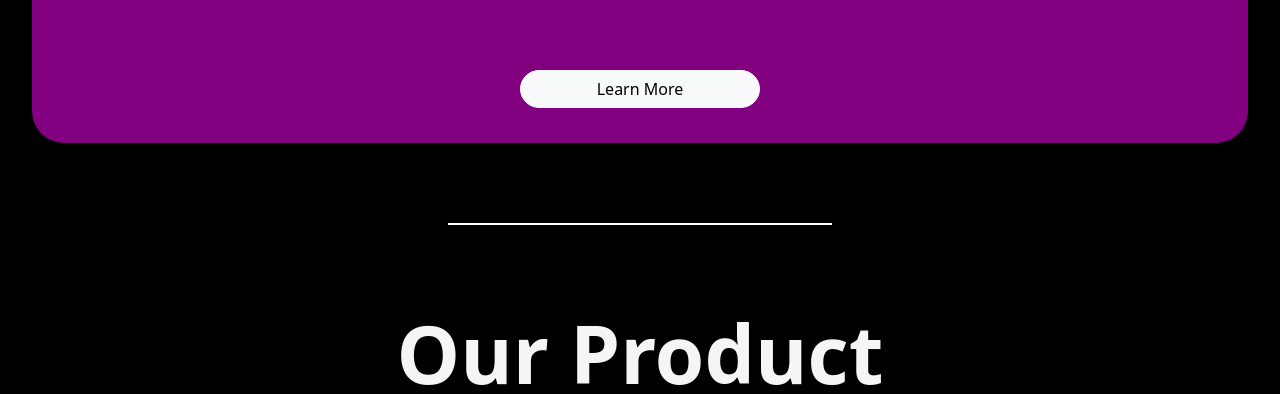
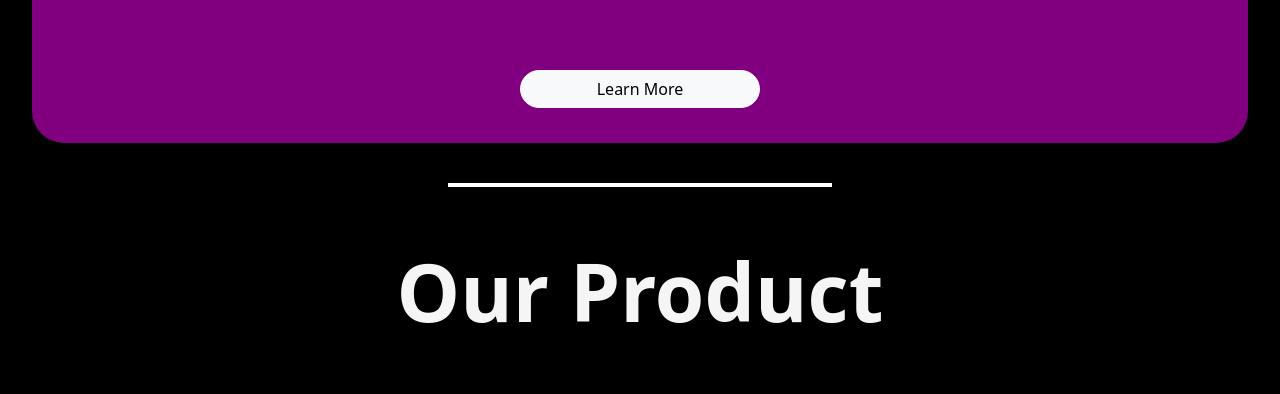
Before and after one commit to meta112/noredio-website, a Django app: page / in a window 1280 px wide. Shown: the part 412-806 px from the top of the page. Run offline with Django 5.2, Linux system fonts and the light colour scheme.

Commit message:
Adjust thickness and margin for horizontal rule div

```diff
--- a/noredio/frontend/static/frontend/style.css
+++ b/noredio/frontend/static/frontend/style.css
@@ -42,12 +42,12 @@ a {
 }
 
 .hori-line {
-    border: 1px solid white;
+    border: 2px solid white;
     height: 0;
     width: 30%;
     justify-self: center;
-    margin-top: 10vh;
-    margin-bottom: 10vh;
+    margin-top: 5vh;
+    margin-bottom: 5vh;
 }
 
 nav {
--- a/noredio/frontend/templates/frontend/home.html
+++ b/noredio/frontend/templates/frontend/home.html
@@ -18,7 +18,7 @@
         <a href="#productVideo" style="min-width: 30vh; justify-self: center;" class="btn btn-light rounded-pill">Learn More</a>
     </div>
     <div id="productVideo" class="hori-line"></div>
-    <h1>Our Product</h1>
+    <h1 style="margin-top: 2vh;">Our Product</h1>
     <img style="width:500px; justify-self: center; margin:50px" src="https://media.licdn.com/dms/image/D4E0BAQH6_Teik1yRIw/company-logo_200_200/0/1718570338306/noredio_logo?e=1728518400&v=beta&t=xMC_cI9C_L3b0O_nEZTiDfeXIp-CDqAgarISohRla6g" alt="Noredio">
     <div class="hori-line"></div>
     <img src="https://media.licdn.com/dms/image/D4E0BAQH6_Teik1yRIw/company-logo_200_200/0/1718570338306/noredio_logo?e=1728518400&v=beta&t=xMC_cI9C_L3b0O_nEZTiDfeXIp-CDqAgarISohRla6g" alt="Noredio">
```
